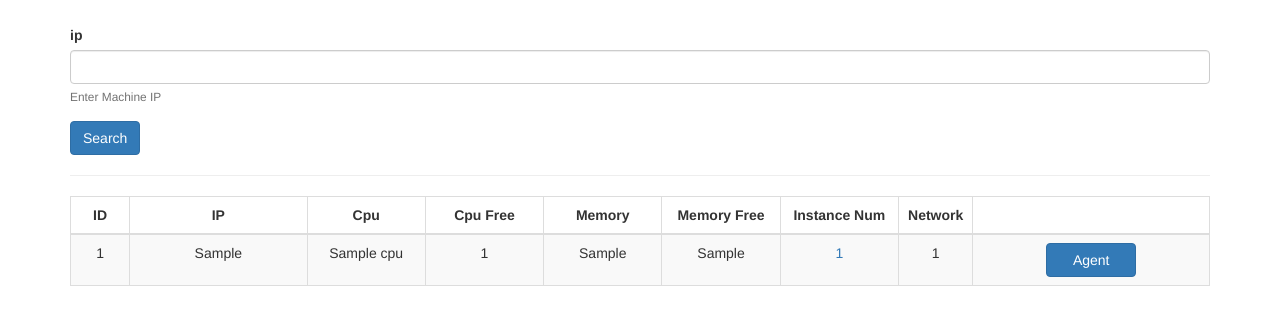
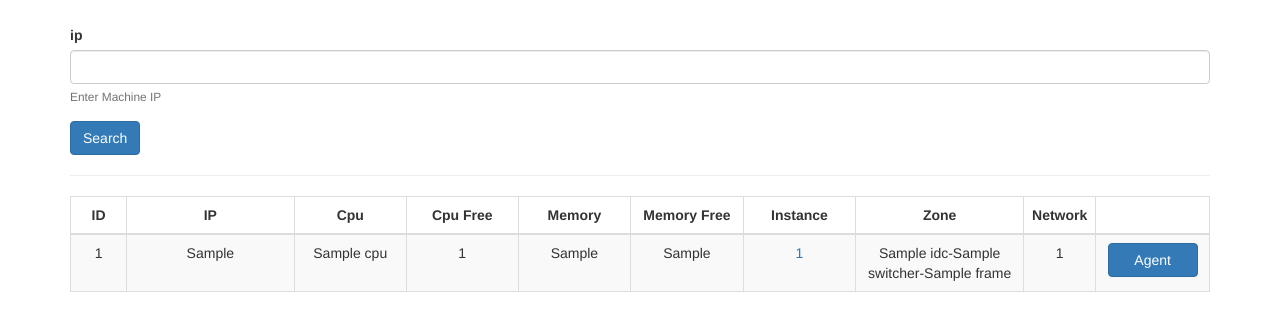
Before and after one commit to zhangyi-zjuer/paas-portal, a Flask app: template app/admin/templates/machine.html in a window 1280 px wide. Shown: the part 61-392 px from the top of the page. Run offline with Flask 2, Linux system fonts and the light colour scheme; tables that the repository leaves empty hold one stand-in row (values such as "Sample post"); the template is opened without the code that fills it: values that come from a table or form of the project are taken from there, most other values are stand-ins (such as "Sample title", 1, 10 or a date in 2020); parts of the project's set-up code (start-up, migrations or seed data) failed here and were passed over; some libraries are stand-ins or nearby versions.

Commit message:
add zone info

```diff
--- a/app/admin/templates/machine.html
+++ b/app/admin/templates/machine.html
@@ -14,9 +14,10 @@
                 <th class="mid-td" style="width: 10%">Cpu Free</th>
                 <th class="mid-td" style="width: 10%">Memory</th>
                 <th class="mid-td" style="width: 10%">Memory Free</th>
-                <th class="mid-td" style="width: 10%">Instance Num</th>
+                <th class="mid-td" style="width: 10%">Instance</th>
+                <th class="mid-td" style="width: 15%">Zone</th>
                 <th class="mid-td" style="width: 5%">Network</th>
-                <th class="mid-td" style="width: 20%"></th>
+                <th class="mid-td" style="width: 12%"></th>
             </tr>
             </thead>
             <tbody>
@@ -55,6 +56,10 @@
                     </td>
 
                     <td class="mid-td">
+                        {{ machine.idc or 'None' }}-{{ machine.switcher or 'None' }}-{{ machine.frame or 'None' }}
+                    </td>
+
+                    <td class="mid-td">
                         {{ machine.network_id }}
                     </td>
 
```
